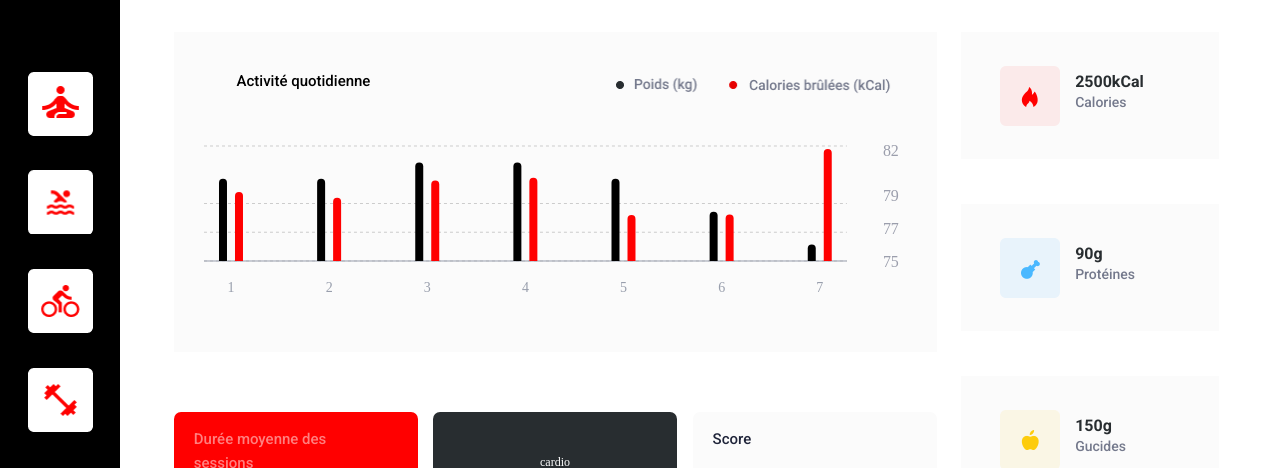
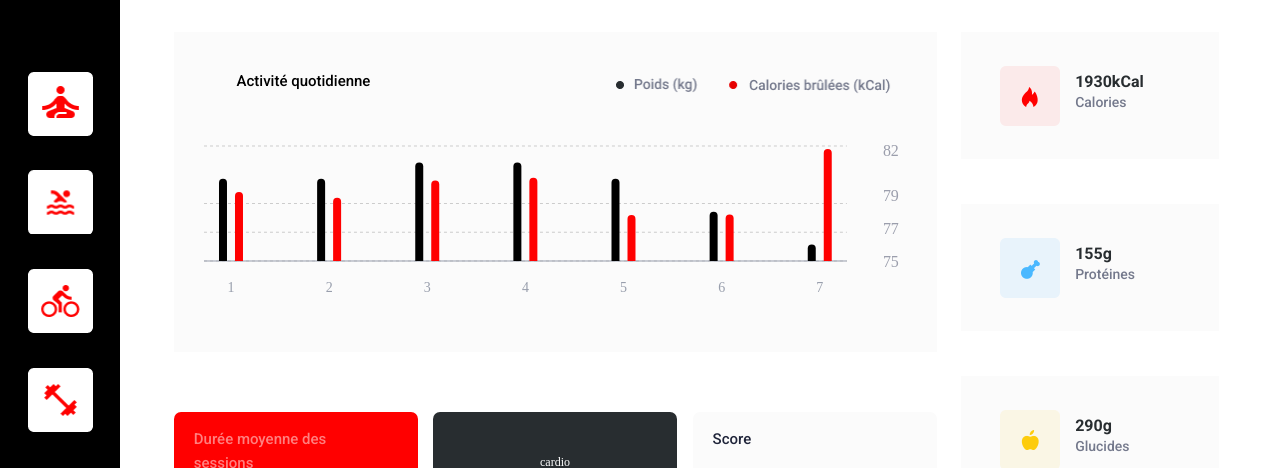
Before and after one commit to MillaDu22/sportsee, a React (Create React App) app: page /#/ in a window 1280 px wide. Shown: the part 332-800 px from the top of the page. Built offline with nearby package versions, Linux system fonts and the light colour scheme.

Commit message:
MokData sur l'aside columnCard avec methode getUserMainData

```diff
--- a/src/Components/AsideColumn/index.jsx
+++ b/src/Components/AsideColumn/index.jsx
@@ -4,62 +4,44 @@ import CaloriesIcon from '../../assets/images/calories-icon.png';
 import ProteinesIcon from '../../assets/images/proteines-icon.png';
 import GlucidesIcon from '../../assets/images/glucides-icon.png';
 import LipidesIcon from '../../assets/images/lipidesicon.png';
-//import USER_MAIN_DATA from '../../Services/DataMock.js';
-//import React, { useState, useEffect } from 'react';
+import { getUserMainData } from '../../Services/DataMock.js';
+import React, { useState, useEffect } from 'react';
 
 function AsideColumn() {
+    const [ userData, setUserData ] = useState( null );
+    useEffect(() => {
+        const fetchUserData = async () => {
+            try {
+                const params = new URLSearchParams( window.location.search );
+                let userId = params.get( 'user' ) ?? 12;
+                userId = parseInt( userId );
+                const data = getUserMainData( userId );
+                setUserData( data );
+            } catch ( error ) {
+                console.error( 'Erreur lors de la récupération des données principales de l\'utilisateur :', error );
+            }
+        };
+        fetchUserData();
+    }, []);
+    if ( !userData ) {
+        return <div>Loading...</div>;
+    }
+    const { keyData } = userData;
     return (
         <div className = "column-cards">
             <span className = "back-card">
-                <Card name = "Calories" quantity = "2500kCal" cover = { CaloriesIcon } />
+                <Card name = "Calories" quantity = { `${keyData.calorieCount}kCal` } cover = { CaloriesIcon } />
             </span>
             <span className = "back-card">
-                <Card name = "Protéines" quantity = "90g" cover = { ProteinesIcon } />
+                <Card name = "Protéines" quantity = { `${keyData.proteinCount}g` } cover = { ProteinesIcon } />
             </span>
             <span className = "back-card">
-                <Card name = "Gucides" quantity = "150g" cover = { GlucidesIcon } />
+                <Card name = "Glucides" quantity = { `${keyData.carbohydrateCount}g` } cover = { GlucidesIcon } />
             </span>
             <span className = "back-card">
-                <Card name = "Lipides" quantity = "120g" cover= { LipidesIcon } />
+                <Card name = "Lipides" quantity = { `${keyData.lipidCount}g` } cover = { LipidesIcon } />
             </span>
         </div>
-    )
+    );
 }
 export default AsideColumn;
-
-/*function AsideColumn() {
-    const [keyData, setKeyData] = useState(null);
-
-    useEffect(() => {
-        // Fetch data user Cecilia //
-        const fetchUserMainData = async () => {
-            const userData = USER_MAIN_DATA[18]; // Utilisateur avec l'ID 18 //
-            if (userData) {
-                const { calorieCount, proteinCount, carbohydrateCount, lipidCount } = userData.keyData;
-                setKeyData({ calorieCount, proteinCount, carbohydrateCount, lipidCount });
-            }
-        };
-        fetchUserMainData();
-    }, []);
-    return (
-        <div className="column-cards">
-            {keyData !== null && (
-                <>
-                <span className = "back-card">
-                    <Card name = "Calories" quantity = { `${ keyData.calorieCount } kCal` } cover = { CaloriesIcon } />
-                </span>
-                <span className = "back-card">
-                    <Card name = "Protéines" quantity = { `${keyData.proteinCount } g` } cover = { ProteinesIcon } />
-                </span>
-                <span className = "back-card">
-                    <Card name = "Gucides" quantit = { `${keyData.carbohydrateCount } g` } cover = { GlucidesIcon } />
-                </span>
-                <span className = "back-card">
-                    <Card name = "Lipides" quantity = { `${keyData.lipidCount } g` } cover= { LipidesIcon } />
-                </span>
-            </>
-            )}
-        </div>
-    )
-}
-export default AsideColumn;*/
--- a/src/Components/SimpleRadarChart/index.jsx
+++ b/src/Components/SimpleRadarChart/index.jsx
@@ -11,7 +11,6 @@ export default function SimpleRadarChart() {
                 const params = new URLSearchParams( window.location.search );
                 let userId = params.get( 'user') ?? 12;
                 userId = parseInt( userId );
-
                 const userData = getUserPerformance( userId );
                 const formattedData = userData.data.map( item => ({
                     kind: userData.kind[ item.kind ],
```
